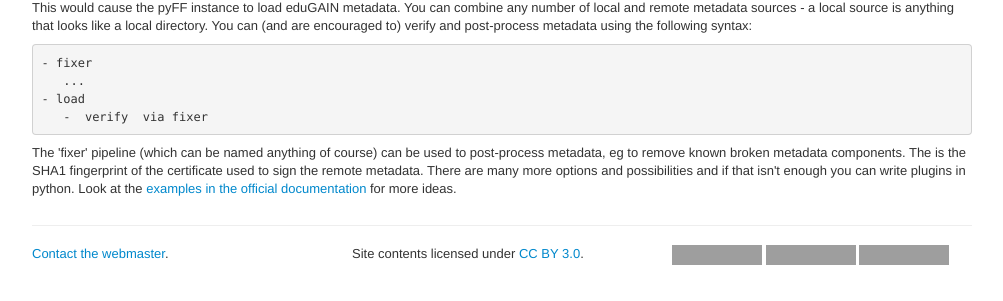
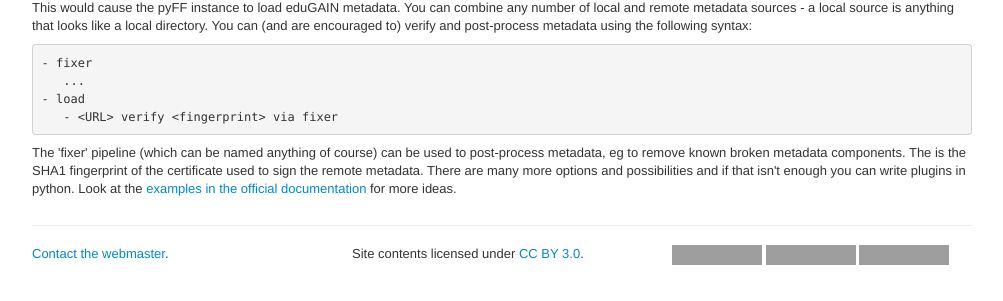
Before and after one commit to IdentityPython/pyFF, a Jekyll site: the page built from getstarted.html, in a window 1280 px wide, cut to the strip 258-559 px from the top of the page. Shown: the whole strip, without its empty margins (138-1141 px from the left). Built offline with Jekyll 4.4.1, drawn with Linux system fonts in a browser that asks for light colours; nearby versions of some CDN libraries; Markdown is read by kramdown in place of the engine named in the settings; grey boxes are pictures that could not be loaded.

Commit message:
getting started

```diff
--- a/getstarted.html
+++ b/getstarted.html
@@ -23,7 +23,7 @@
 - fixer
    ...
 - load
-   - <URL> verify <fingerprint> via fixer
+   - &lt;URL&gt; verify &lt;fingerprint&gt; via fixer
 </pre>
 
 <p>The 'fixer' pipeline (which can be named anything of course) can be used to post-process metadata, eg to remove known broken metadata components. The <fingerprint> is the SHA1 fingerprint of the certificate used to sign the remote metadata. There are many more options and possibilities and if that isn't enough you can write plugins in python. Look at the <a href="http://pyff.readthedocs.org/en/latest/examples.html">examples in the official documentation</a> for more ideas.</p>
```
